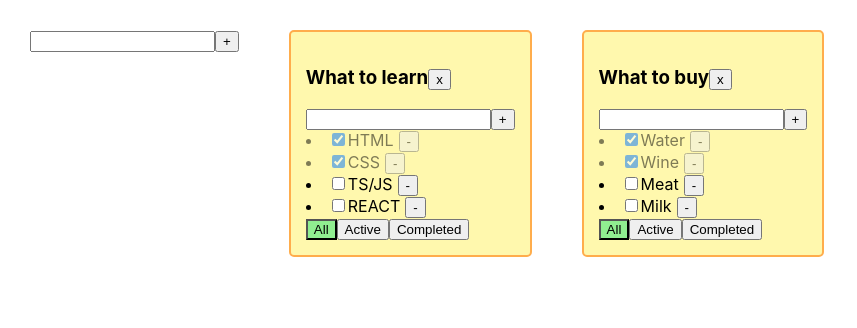
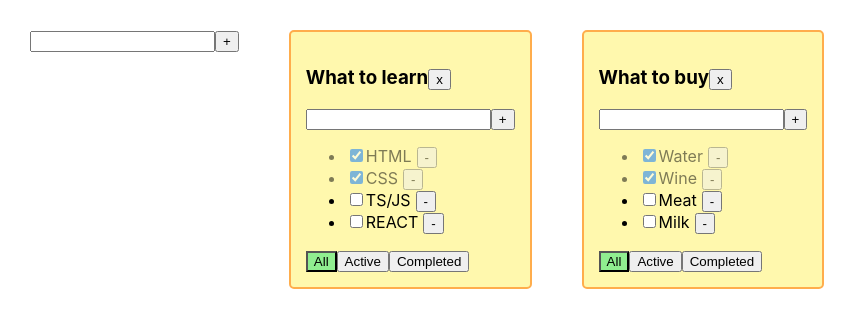
Before and after one commit to ElizabethKri/1-todolist, a React (Create React App) app: page / in a window 1280 px wide. Shown: the top 328 px of the page, without its empty margins (0-857 px from the left). Built offline with nearby package versions, Linux system fonts and the light colour scheme; the HTML template or start-up script is replaced by a standard one.

Commit message:
add refactoring

```diff
--- a/src/Todolist.tsx
+++ b/src/Todolist.tsx
@@ -43,14 +43,12 @@ export function Todolist({title, tasks, removeTask, filteredTask, addTask, chang
     const filteredTaskActive = () => filteredTask ('Active', todolistId)
     const filteredTaskCompleted = () => filteredTask ('Completed', todolistId)
 
-    //todo: починить функцию
-    const updateTaskHandler = (newTitle: string) => {
-        updateTask(todolistId, task.id, newTitle)
-    }
+    // //todo: починить функцию
+    // const updateTaskHandler = (taskId: string,newTitle: string) => {
+    //     updateTask(todolistId, taskId, newTitle)
+    // }
 
-    const taskElements: Array<JSX.Element> | JSX.Element =
-        tasks.length !== 0
-            ? tasks.map (task => {
+    const mappedTasks = tasks.map (task => {
 
         const onClickRemoveTask = () =>{
             removeTask (task.id, todolistId)
@@ -63,9 +61,9 @@ export function Todolist({title, tasks, removeTask, filteredTask, addTask, chang
 
         }
 
-                // const updateTaskHandler = (newTitle: string) => {
-                //     updateTask(todolistId, task.id, newTitle)
-                // }
+        const updateTaskHandler = (newTitle: string) => {
+            updateTask(todolistId, task.id, newTitle)
+        }
 
         return (
             <li key={task.id} className={task.isDone ? "is-done" : ''}>
@@ -75,6 +73,10 @@ export function Todolist({title, tasks, removeTask, filteredTask, addTask, chang
             </li>
         )
     })
+
+    const taskElements: Array<JSX.Element> | JSX.Element =
+        tasks.length !== 0
+            ? <ul>{mappedTasks}</ul>
             : <span>Your taskslist is empty </span>
 
     const addTaskHandler = (title: string) =>{
```
Lines whose indentation alone changed are shown as unchanged.
